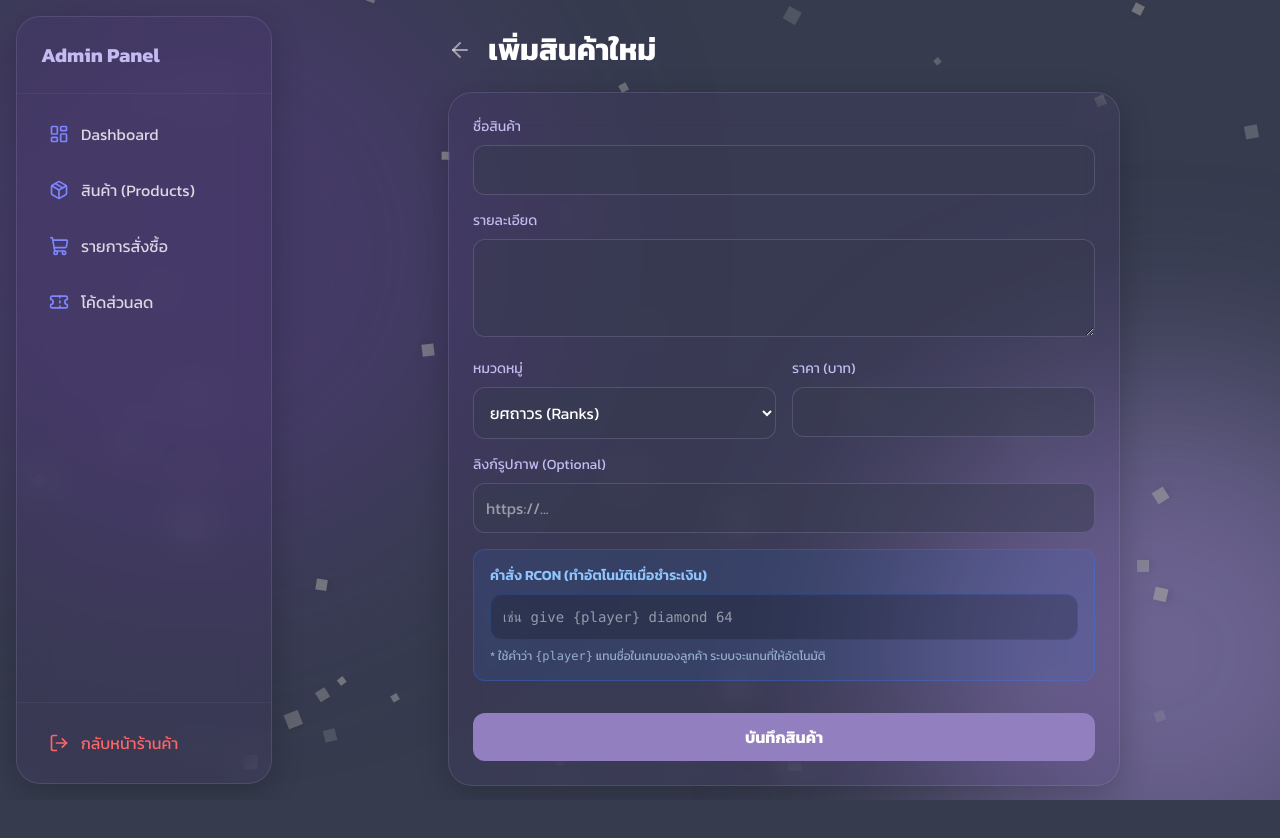
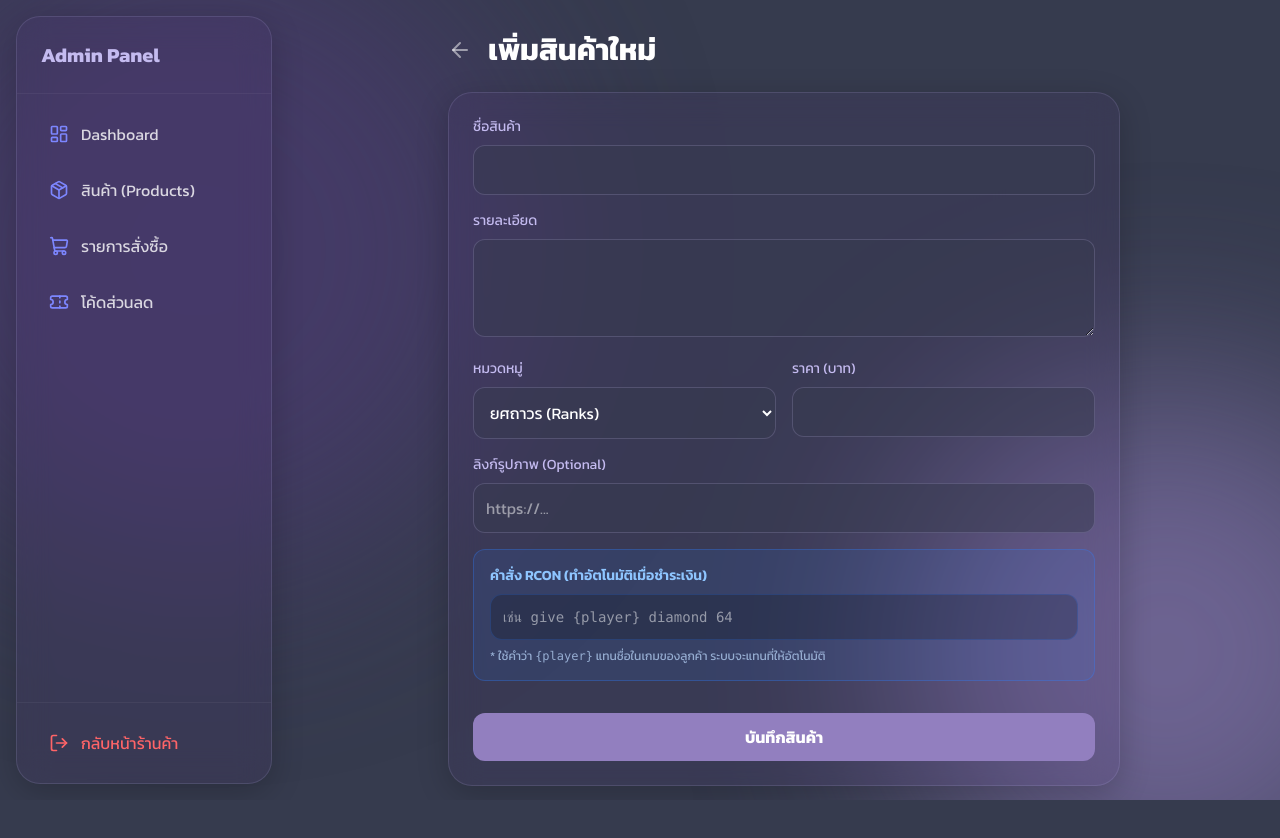
Before and after one commit to 18866-boop/test-fluke, a Next.js app: page /admin/products/new in a window 1280 px wide. Shown: the top 838 px of the page. Built offline with nearby package versions, Linux system fonts and the light colour scheme; grey boxes are pictures that could not be loaded.

Commit message:
perf: rewrite seasonal background to use pure CSS animation and remove duplicate snowflakes

```diff
--- a/src/app/layout.tsx
+++ b/src/app/layout.tsx
@@ -3,7 +3,6 @@ import { Kanit } from 'next/font/google'
 import './globals.css'
 import { AuthProvider } from '@/context/AuthContext'
 import LoginModal from '@/components/LoginModal'
-import Snowflakes from '@/components/Snowflakes'
 import IPhoneDock from '@/components/IPhoneDock'
 
 const kanit = Kanit({ subsets: ['thai', 'latin'], weight: ['300', '400', '500', '600', '700'] })
@@ -26,7 +25,7 @@ export default function RootLayout({
             <div className="blob blob-1"></div>
             <div className="blob blob-2"></div>
           </div>
-          <Snowflakes />
+
           <IPhoneDock />
           <LoginModal />
           {children}
--- a/src/components/SeasonalBackground.tsx
+++ b/src/components/SeasonalBackground.tsx
@@ -1,10 +1,9 @@
 'use client'
-import { useEffect, useState } from 'react'
-import { motion } from 'framer-motion'
+import { useEffect, useState, memo } from 'react'
 
 type Season = 'winter' | 'spring' | 'summer' | 'autumn'
 
-export default function SeasonalBackground() {
+const SeasonalBackground = memo(() => {
   const [season, setSeason] = useState<Season>('winter')
   const [particles, setParticles] = useState<any[]>([])
 
@@ -17,13 +16,13 @@ export default function SeasonalBackground() {
     else setSeason('autumn')
 
     // Generate random particles
-    const newParticles = Array.from({ length: 30 }).map((_, i) => ({
+    // Reduce particle count slightly for better performance on mobile
+    const newParticles = Array.from({ length: 20 }).map((_, i) => ({
       id: i,
-      x: Math.random() * 100, // percentage
-      yOffset: Math.random() * -100, // start above screen
-      size: Math.random() * 10 + 5, // size in px
-      duration: Math.random() * 10 + 10, // fall duration in seconds
-      delay: Math.random() * 5, // start delay
+      left: `${Math.random() * 100}%`,
+      animationDuration: `${Math.random() * 10 + 10}s`,
+      animationDelay: `-${Math.random() * 20}s`,
+      size: `${Math.random() * 10 + 5}px`,
       opacity: Math.random() * 0.5 + 0.2
     }))
     setParticles(newParticles)
@@ -40,45 +39,38 @@ export default function SeasonalBackground() {
   }
 
   return (
-    <div className="fixed inset-0 pointer-events-none z-[-1] overflow-hidden">
+    <div className="fixed inset-0 pointer-events-none z-[-1] overflow-hidden" aria-hidden="true">
       {particles.map(p => (
-        <motion.div
+        <div
           key={p.id}
-          className={`absolute ${getParticleStyle(season)}`}
+          className={`absolute top-[-20px] ${getParticleStyle(season)}`}
           style={{
+            left: p.left,
             width: p.size,
             height: p.size,
-            left: `${p.x}vw`,
             opacity: p.opacity,
-          }}
-          initial={{ y: `${p.yOffset}vh`, x: 0, rotate: 0 }}
-          animate={{
-            y: '120vh',
-            x: [0, 20, -20, 0],
-            rotate: 360
-          }}
-          transition={{
-            y: {
-              duration: p.duration,
-              repeat: Infinity,
-              ease: "linear",
-              delay: p.delay
-            },
-            x: {
-              duration: p.duration / 2,
-              repeat: Infinity,
-              ease: "easeInOut",
-              delay: p.delay
-            },
-            rotate: {
-              duration: p.duration,
-              repeat: Infinity,
-              ease: "linear",
-              delay: p.delay
-            }
+            animation: `seasonalFall ${p.animationDuration} linear infinite`,
+            animationDelay: p.animationDelay,
           }}
         />
       ))}
+      <style jsx global>{`
+        @keyframes seasonalFall {
+          0% {
+            transform: translateY(-20px) translateX(0) rotate(0deg);
+          }
+          50% {
+            transform: translateY(50vh) translateX(20px) rotate(180deg);
+          }
+          100% {
+            transform: translateY(100vh) translateX(-20px) rotate(360deg);
+          }
+        }
+      `}</style>
     </div>
   )
-}
+})
+
+SeasonalBackground.displayName = 'SeasonalBackground'
+
+export default SeasonalBackground
--- a/src/components/Snowflakes.tsx
+++ /dev/null
@@ -1,53 +0,0 @@
-'use client'
-
-import { useEffect, useState } from 'react'
-
-export default function Snowflakes() {
-  const [flakes, setFlakes] = useState<Array<{ id: number, left: string, animationDuration: string, animationDelay: string, opacity: number, size: string }>>([])
-
-  useEffect(() => {
-    const newFlakes = Array.from({ length: 50 }).map((_, i) => ({
-      id: i,
-      left: `${Math.random() * 100}%`,
-      animationDuration: `${Math.random() * 10 + 10}s`,
-      animationDelay: `-${Math.random() * 20}s`,
-      opacity: Math.random() * 0.5 + 0.2,
-      size: `${Math.random() * 10 + 5}px`
-    }))
-    setFlakes(newFlakes)
-  }, [])
-
-  return (
-    <div className="fixed inset-0 pointer-events-none z-0 overflow-hidden" aria-hidden="true">
-      {flakes.map((flake) => (
-        <img
-          key={flake.id}
-          src="https://skins.mcstats.com/skull/c91c7502252c4033820d5210b3085503"
-          alt="FNTP Snowflake"
-          className="absolute top-[-40px] drop-shadow-lg"
-          style={{
-            left: flake.left,
-            width: flake.size,
-            height: flake.size,
-            opacity: flake.opacity,
-            animation: `snowfall ${flake.animationDuration} linear infinite`,
-            animationDelay: flake.animationDelay,
-          }}
-        />
-      ))}
-      <style jsx global>{`
-        @keyframes snowfall {
-          0% {
-            transform: translateY(-20px) translateX(0) rotate(0deg);
-          }
-          50% {
-            transform: translateY(50vh) translateX(20px) rotate(180deg);
-          }
-          100% {
-            transform: translateY(100vh) translateX(-20px) rotate(360deg);
-          }
-        }
-      `}</style>
-    </div>
-  )
-}
```
